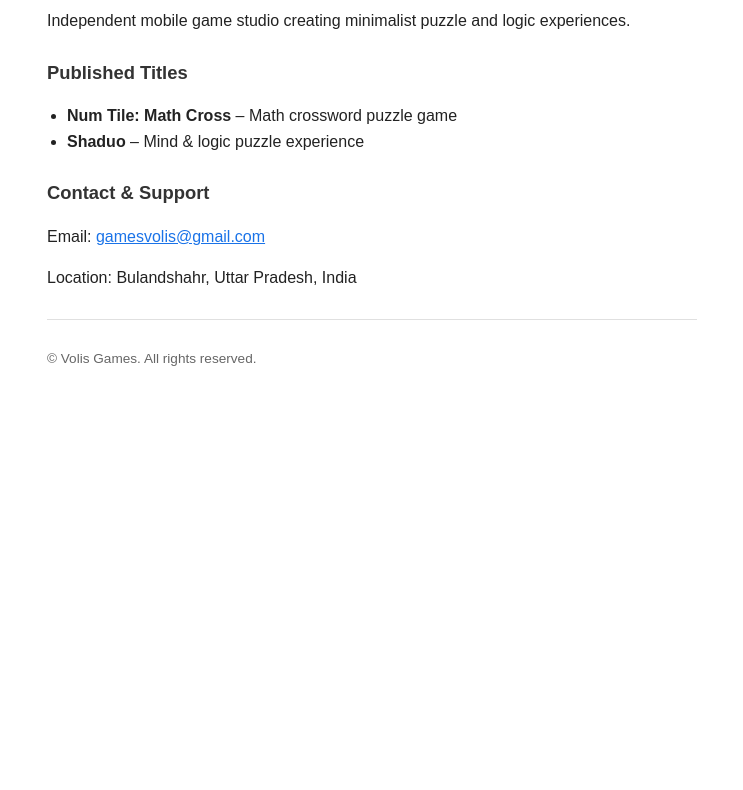
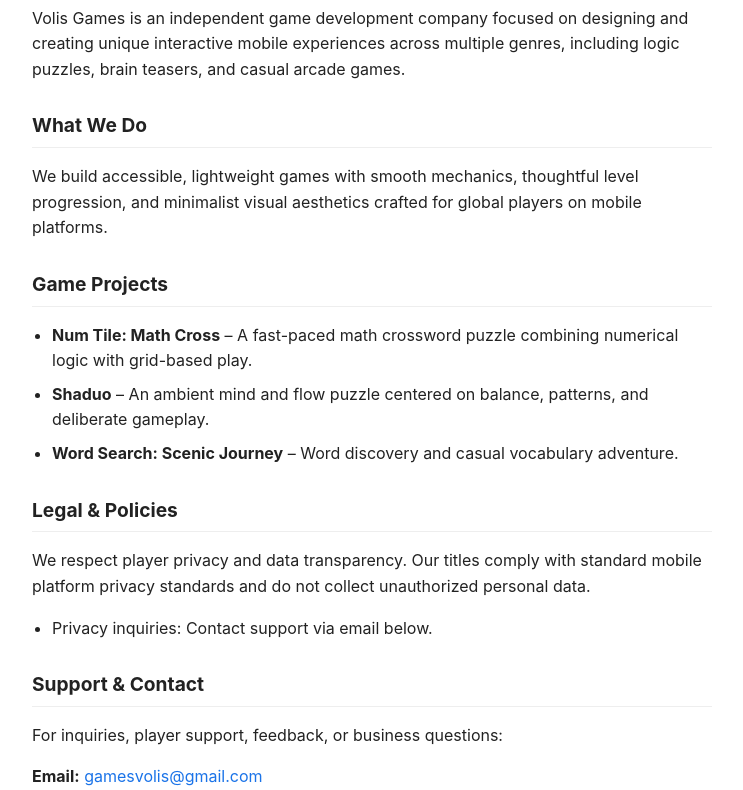
Before and after one commit to volisgames/volisgames.github.io, a plain HTML site: page index.html in a window 1280 px wide. Shown: the part 99-889 px from the top of the page, without its empty margins (268-1011 px from the left). Before the commit the page ends 800 px from the top, so only its background shows below. Drawn offline with Linux system fonts and the light colour scheme.

Commit message:
Update index.html

```diff
--- a/index.html
+++ b/index.html
@@ -5,28 +5,74 @@
   <meta name="viewport" content="width=device-width, initial-scale=1.0">
   <title>Volis Games</title>
   <style>
-    body { font-family: sans-serif; max-width: 650px; margin: 40px auto; padding: 0 16px; color: #222; line-height: 1.6; }
-    h1 { color: #111; margin-bottom: 6px; }
-    h2 { color: #333; margin-top: 24px; font-size: 1.15rem; }
-    ul { padding-left: 20px; }
-    a { color: #1a73e8; }
-    hr { border: 0; border-top: 1px solid #e0e0e0; margin: 28px 0; }
-    footer { font-size: 0.85rem; color: #666; }
+    body {
+      font-family: -apple-system, BlinkMacSystemFont, "Segoe UI", Roboto, sans-serif;
+      max-width: 680px;
+      margin: 40px auto;
+      padding: 0 16px;
+      color: #222;
+      line-height: 1.6;
+      background-color: #ffffff;
+    }
+    h1 {
+      color: #111;
+      margin-bottom: 6px;
+      font-size: 1.9rem;
+    }
+    h2 {
+      color: #222;
+      margin-top: 28px;
+      font-size: 1.2rem;
+      border-bottom: 1px solid #eee;
+      padding-bottom: 6px;
+    }
+    ul {
+      padding-left: 20px;
+    }
+    li {
+      margin-bottom: 8px;
+    }
+    a {
+      color: #1a73e8;
+      text-decoration: none;
+    }
+    a:hover {
+      text-decoration: underline;
+    }
+    hr {
+      border: 0;
+      border-top: 1px solid #e5e5e5;
+      margin: 36px 0 16px 0;
+    }
+    footer {
+      font-size: 0.85rem;
+      color: #777;
+    }
   </style>
 </head>
 <body>
   <h1>Volis Games</h1>
-  <p>Independent mobile game studio creating minimalist puzzle and logic experiences.</p>
+  <p>Volis Games is an independent game development company focused on designing and creating unique interactive mobile experiences across multiple genres, including logic puzzles, brain teasers, and casual arcade games.</p>
 
-  <h2>Published Titles</h2>
+  <h2>What We Do</h2>
+  <p>We build accessible, lightweight games with smooth mechanics, thoughtful level progression, and minimalist visual aesthetics crafted for global players on mobile platforms.</p>
+
+  <h2>Game Projects</h2>
   <ul>
-    <li><strong>Num Tile: Math Cross</strong> – Math crossword puzzle game</li>
-    <li><strong>Shaduo</strong> – Mind & logic puzzle experience</li>
+    <li><strong>Num Tile: Math Cross</strong> – A fast-paced math crossword puzzle combining numerical logic with grid-based play.</li>
+    <li><strong>Shaduo</strong> – An ambient mind and flow puzzle centered on balance, patterns, and deliberate gameplay.</li>
+    <li><strong>Word Search: Scenic Journey</strong> – Word discovery and casual vocabulary adventure.</li>
   </ul>
 
-  <h2>Contact & Support</h2>
-  <p>Email: <a href="mailto:gamesvolis@gmail.com">gamesvolis@gmail.com</a></p>
-  <p>Location: Bulandshahr, Uttar Pradesh, India</p>
+  <h2>Legal & Policies</h2>
+  <p>We respect player privacy and data transparency. Our titles comply with standard mobile platform privacy standards and do not collect unauthorized personal data.</p>
+  <ul>
+    <li>Privacy inquiries: Contact support via email below.</li>
+  </ul>
+
+  <h2>Support & Contact</h2>
+  <p>For inquiries, player support, feedback, or business questions:</p>
+  <p><strong>Email:</strong> <a href="mailto:gamesvolis@gmail.com">gamesvolis@gmail.com</a></p>
 
   <hr>
   <footer>&copy; Volis Games. All rights reserved.</footer>
```
